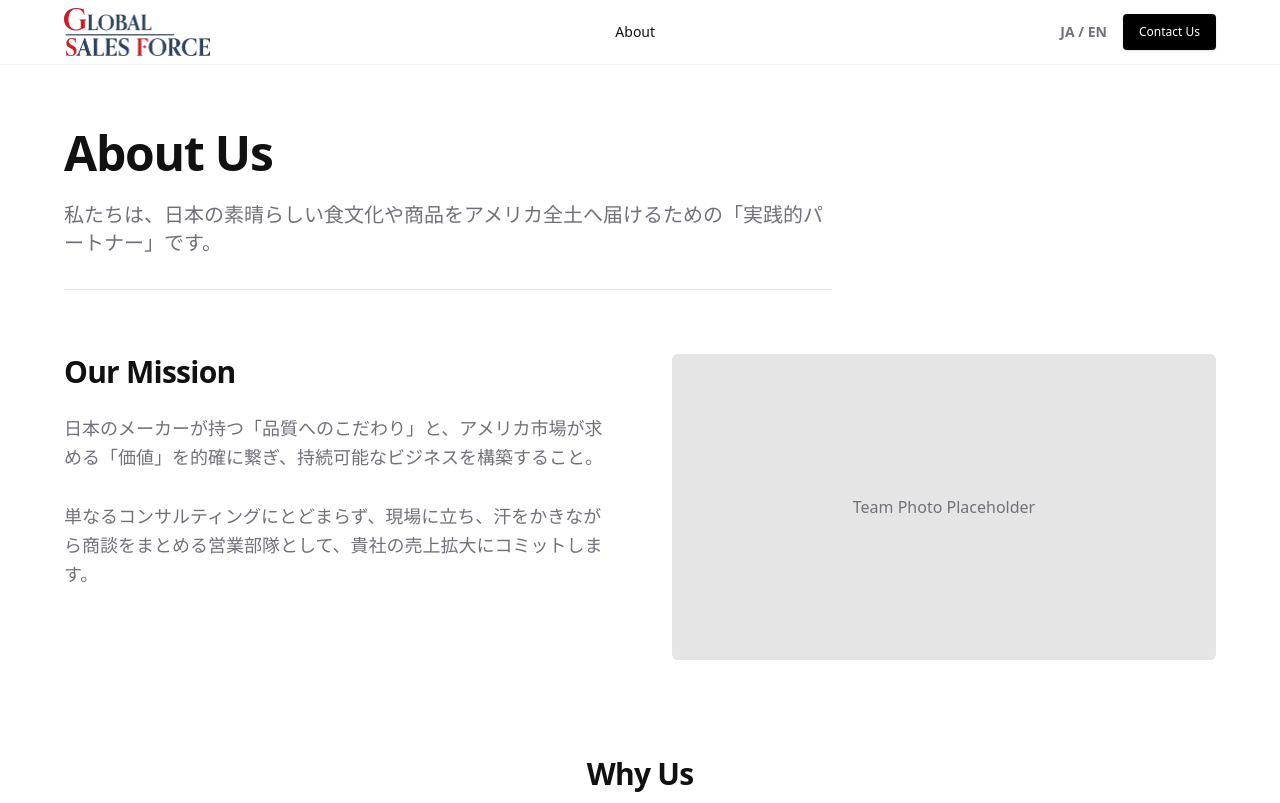
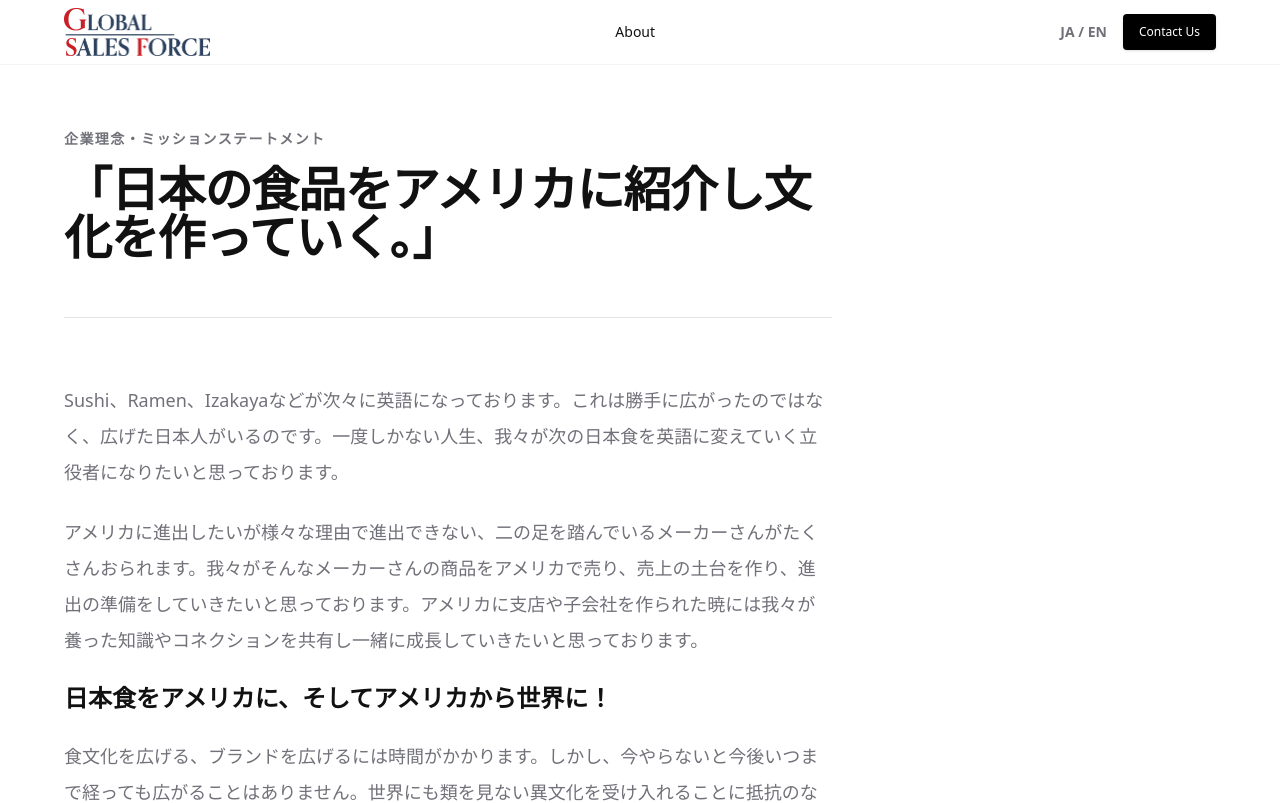
Before and after one commit to ryojitomoyasu/global-salesforce-web, a Next.js app: page /about in a window 1280 px wide. Shown: the top 803 px of the page. Built offline with nearby package versions, Linux system fonts and the light colour scheme.

Commit message:
content: update About page with mission statement, replace About Us and Our Mission sections

```diff
--- a/src/app/about/page.tsx
+++ b/src/app/about/page.tsx
@@ -16,26 +16,29 @@ export default function AboutPage() {
             <main className="flex-1 bg-background pt-16 pb-24">
                 <div className="container-custom">
                     <div className="max-w-3xl mb-16 border-b border-border pb-8">
-                        <h1 className="text-4xl md:text-5xl font-bold tracking-tight mb-6">About Us</h1>
-                        <p className="text-xl text-muted-foreground">
-                            私たちは、日本の素晴らしい食文化や商品をアメリカ全土へ届けるための「実践的パートナー」です。
-                        </p>
+                        <p className="text-sm font-semibold text-muted-foreground uppercase tracking-widest mb-4">企業理念・ミッションステートメント</p>
+                        <h1 className="text-4xl md:text-5xl font-bold tracking-tight mb-6">
+                            「日本の食品をアメリカに紹介し文化を作っていく。」
+                        </h1>
                     </div>
 
-                    <div className="grid grid-cols-1 lg:grid-cols-2 gap-16 mb-24">
-                        <div>
-                            <h2 className="text-3xl font-bold tracking-tight mb-6">Our Mission</h2>
-                            <p className="text-lg text-muted-foreground leading-relaxed mb-6">
-                                日本のメーカーが持つ「品質へのこだわり」と、アメリカ市場が求める「価値」を的確に繋ぎ、持続可能なビジネスを構築すること。<br /><br />
-                                単なるコンサルティングにとどまらず、現場に立ち、汗をかきながら商談をまとめる営業部隊として、貴社の売上拡大にコミットします。
+                    <div className="max-w-3xl mb-24">
+                        <div className="text-lg text-muted-foreground leading-loose space-y-6">
+                            <p>
+                                Sushi、Ramen、Izakayaなどが次々に英語になっております。これは勝手に広がったのではなく、広げた日本人がいるのです。一度しかない人生、我々が次の日本食を英語に変えていく立役者になりたいと思っております。
+                            </p>
+                            <p>
+                                アメリカに進出したいが様々な理由で進出できない、二の足を踏んでいるメーカーさんがたくさんおられます。我々がそんなメーカーさんの商品をアメリカで売り、売上の土台を作り、進出の準備をしていきたいと思っております。アメリカに支店や子会社を作られた暁には我々が養った知識やコネクションを共有し一緒に成長していきたいと思っております。
+                            </p>
+                            <p className="text-2xl font-bold text-foreground">
+                                日本食をアメリカに、そしてアメリカから世界に！
+                            </p>
+                            <p>
+                                食文化を広げる、ブランドを広げるには時間がかかります。しかし、今やらないと今後いつまで経っても広がることはありません。世界にも類を見ない異文化を受け入れることに抵抗のない、寛容なアメリカという国で、我々と一緒に御社の素敵な商品を広げましょう。
                             </p>
                         </div>
-                        <div className="aspect-video w-full bg-muted rounded-md relative overflow-hidden">
-                            {/* Placeholder for an office or team photo */}
-                            <div className="absolute inset-0 bg-neutral-200 dark:bg-neutral-800" />
-                            <div className="absolute inset-0 flex items-center justify-center text-muted-foreground font-medium">Team Photo Placeholder</div>
-                        </div>
                     </div>
+
 
                     <div className="mb-24">
                         <h2 className="text-3xl font-bold tracking-tight mb-10 text-center">Why Us</h2>
```
